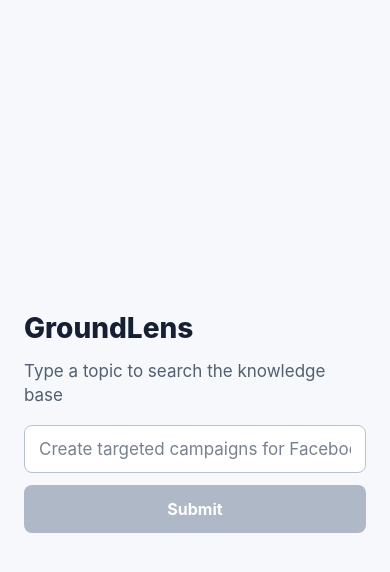
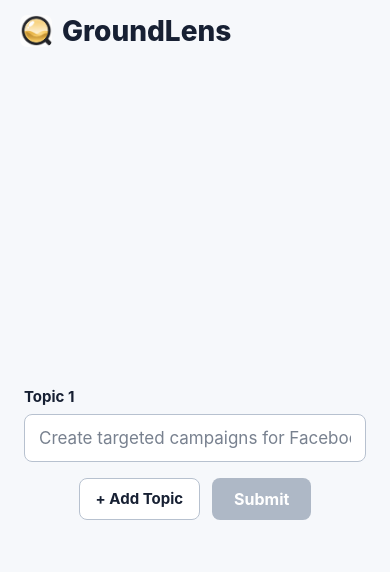
Before and after one commit to hanhanwu/GroundLens, a React Native app in the folder frontend/: screen / in a window 390 px wide. Shown: the top 572 px of the page. Built offline with nearby package versions, Linux system fonts and the light colour scheme.

Commit message:
enable multi topics match, adjust layout

```diff
--- a/frontend/App.tsx
+++ b/frontend/App.tsx
@@ -2,6 +2,7 @@ import { StatusBar } from 'expo-status-bar';
 import { useEffect, useState } from 'react';
 import {
   ActivityIndicator,
+  Image,
   Platform,
   Pressable,
   SafeAreaView,
@@ -23,6 +24,11 @@ type DocumentsResponse = {
   documents: KnowledgeDocument[];
 };
 
+type TopicResult = {
+  topic: string;
+  documents: KnowledgeDocument[];
+};
+
 type ContentBlock = {
   kind: 'heading' | 'paragraph';
   text: string;
@@ -30,6 +36,8 @@ type ContentBlock = {
 
 const BACKEND_URL =
   Platform.OS === 'android' ? 'http://10.0.2.2:8000' : 'http://localhost:8000';
+
+const logoSource = require('./assets/icon.png');
 
 const sectionMarkers = [
   'Before you begin:',
@@ -89,6 +97,15 @@ function getDocumentBody(content: string) {
   return content.split(/\r?\n/).slice(1).join('\n').trim();
 }
 
+function BrandLogo() {
+  return (
+    <View style={styles.brandRow}>
+      <Image source={logoSource} style={styles.logo} />
+      <Text style={styles.brand}>GroundLens</Text>
+    </View>
+  );
+}
+
 function HighlightedText({ text, topic }: { text: string; topic: string }) {
   const normalizedTopic = topic.trim().toLowerCase();
 
@@ -128,27 +145,47 @@ function HighlightedText({ text, topic }: { text: string; topic: string }) {
 }
 
 export default function App() {
-  const [topic, setTopic] = useState('');
-  const [submittedTopic, setSubmittedTopic] = useState('');
-  const [documents, setDocuments] = useState<KnowledgeDocument[]>([]);
+  const [topics, setTopics] = useState(['']);
+  const [submittedTopics, setSubmittedTopics] = useState<string[]>([]);
+  const [topicResults, setTopicResults] = useState<TopicResult[]>([]);
   const [isLoading, setIsLoading] = useState(false);
   const [error, setError] = useState('');
 
-  const canSubmit = topic.trim().length > 0;
+  const canSubmit = topics.some((topic) => topic.trim().length > 0);
+
+  function updateTopic(index: number, text: string) {
+    setTopics((currentTopics) => {
+      const nextTopics = [...currentTopics];
+      nextTopics[index] = text;
+      return nextTopics;
+    });
+  }
+
+  function addTopic() {
+    setTopics((currentTopics) => [...currentTopics, '']);
+  }
 
   function submitTopic() {
-    const nextTopic = topic.trim();
+    const nextTopics = topics
+      .map((topic) => topic.trim())
+      .filter(Boolean);
 
-    if (!nextTopic) {
+    if (nextTopics.length === 0) {
       return;
     }
 
-    setSubmittedTopic(nextTopic);
+    setSubmittedTopics(nextTopics);
+  }
+
+  function editTopics() {
+    setSubmittedTopics([]);
+    setTopicResults([]);
+    setError('');
   }
 
   useEffect(() => {
-    if (!submittedTopic) {
-      setDocuments([]);
+    if (submittedTopics.length === 0) {
+      setTopicResults([]);
       setError('');
       setIsLoading(false);
       return;
@@ -157,7 +194,9 @@ export default function App() {
     setIsLoading(true);
     setError('');
 
-    fetch(`${BACKEND_URL}/documents?topic=${encodeURIComponent(submittedTopic)}`)
+    Promise.all(
+      submittedTopics.map((topic) =>
+        fetch(`${BACKEND_URL}/documents?topic=${encodeURIComponent(topic)}`)
           .then((response) => {
             if (!response.ok) {
               throw new Error('Could not load the knowledge base.');
@@ -165,25 +204,35 @@ export default function App() {
 
             return response.json() as Promise<DocumentsResponse>;
           })
-      .then((data) => setDocuments(data.documents))
+          .then((data) => ({
+            topic,
+            documents: data.documents,
+          }))
+      )
+    )
+      .then(setTopicResults)
       .catch(() => {
-        setDocuments([]);
+        setTopicResults([]);
         setError('Could not reach the backend at http://localhost:8000. Start FastAPI and try again.');
       })
       .finally(() => setIsLoading(false));
-  }, [submittedTopic]);
+  }, [submittedTopics]);
 
-  if (!submittedTopic) {
+  if (submittedTopics.length === 0) {
     return (
       <SafeAreaView style={styles.screen}>
         <StatusBar style="dark" />
-        <View style={styles.startContainer}>
-          <Text style={styles.brand}>GroundLens</Text>
-          <Text style={styles.startPrompt}>Type a topic to search the knowledge base</Text>
+        <View style={styles.topBar}>
+          <BrandLogo />
+        </View>
+        <ScrollView contentContainerStyle={styles.startContainer} keyboardShouldPersistTaps="handled">
+          {topics.map((topic, index) => (
+            <View key={index} style={styles.topicGroup}>
+              <Text style={styles.topicLabel}>Topic {index + 1}</Text>
               <TextInput
                 autoCapitalize="none"
                 autoCorrect={false}
-            onChangeText={setTopic}
+                onChangeText={(text) => updateTopic(index, text)}
                 onSubmitEditing={submitTopic}
                 placeholder="Create targeted campaigns for Facebook"
                 placeholderTextColor="#78818f"
@@ -191,6 +240,12 @@ export default function App() {
                 style={styles.input}
                 value={topic}
               />
+            </View>
+          ))}
+          <View style={styles.actionRow}>
+            <Pressable accessibilityLabel="Add topic" onPress={addTopic} style={styles.addButton}>
+              <Text style={styles.addButtonText}>+ Add Topic</Text>
+            </Pressable>
             <Pressable
               disabled={!canSubmit}
               onPress={submitTopic}
@@ -199,6 +254,7 @@ export default function App() {
               <Text style={styles.submitButtonText}>Submit</Text>
             </Pressable>
           </View>
+        </ScrollView>
       </SafeAreaView>
     );
   }
@@ -207,9 +263,16 @@ export default function App() {
     <SafeAreaView style={styles.screen}>
       <StatusBar style="dark" />
       <View style={styles.header}>
-        <Text style={styles.brand}>GroundLens</Text>
-        <Text style={styles.selectedTopicLabel}>Selected topic</Text>
-        <Text style={styles.selectedTopic}>{submittedTopic}</Text>
+        <BrandLogo />
+        <View style={styles.selectedTopicsRow}>
+          <View style={styles.selectedTopicsText}>
+            <Text style={styles.selectedTopicLabel}>Selected topics</Text>
+            <Text style={styles.selectedTopic}>{submittedTopics.join(', ')}</Text>
+          </View>
+          <Pressable accessibilityLabel="Edit topics" onPress={editTopics} style={styles.editTopicsButton}>
+            <Text style={styles.editTopicsButtonText}>Edit</Text>
+          </Pressable>
+        </View>
       </View>
 
       <ScrollView contentContainerStyle={styles.content} keyboardShouldPersistTaps="handled">
@@ -223,16 +286,25 @@ export default function App() {
             <Text style={styles.noticeTitle}>Connection issue</Text>
             <Text style={styles.noticeText}>{error}</Text>
           </View>
-        ) : documents.length === 0 ? (
+        ) : topicResults.every((result) => result.documents.length === 0) ? (
           <View style={styles.notice}>
             <Text style={styles.noticeTitle}>No matching document</Text>
-            <Text style={styles.noticeText}>Try another topic from the knowledge base.</Text>
+            <Text style={styles.noticeText}>Try other topics from the knowledge base.</Text>
           </View>
         ) : (
-          documents.map((document) => (
-            <View key={document.id} style={styles.document}>
+          topicResults.map((result) => (
+            <View key={result.topic} style={styles.topicResult}>
+              <Text style={styles.topicResultTitle}>{result.topic}</Text>
+              {result.documents.length === 0 ? (
+                <View style={styles.notice}>
+                  <Text style={styles.noticeTitle}>No match for this topic</Text>
+                  <Text style={styles.noticeText}>No document contains "{result.topic}".</Text>
+                </View>
+              ) : (
+                result.documents.map((document) => (
+                  <View key={`${result.topic}-${document.id}`} style={styles.document}>
                     <Text style={styles.documentTitle}>
-                <HighlightedText text={document.title} topic={submittedTopic} />
+                      <HighlightedText text={document.title} topic={result.topic} />
                     </Text>
 
                     {formatContent(getDocumentBody(document.content)).map((block, index) => {
@@ -241,10 +313,13 @@ export default function App() {
                           key={`${document.id}-${index}`}
                           style={block.kind === 'heading' ? styles.sectionHeading : styles.paragraph}
                         >
-                    <HighlightedText text={block.text} topic={submittedTopic} />
+                          <HighlightedText text={block.text} topic={result.topic} />
                         </Text>
                       );
                     })}
+                  </View>
+                ))
+              )}
             </View>
           ))
         )}
@@ -259,9 +334,16 @@ const styles = StyleSheet.create({
     backgroundColor: '#f6f8fb',
   },
   startContainer: {
-    flex: 1,
+    alignItems: 'center',
+    flexGrow: 1,
     justifyContent: 'center',
     paddingHorizontal: 24,
+    paddingVertical: 24,
+  },
+  topBar: {
+    alignItems: 'flex-start',
+    paddingHorizontal: 20,
+    paddingTop: 14,
   },
   header: {
     backgroundColor: '#ffffff',
@@ -271,17 +353,38 @@ const styles = StyleSheet.create({
     paddingBottom: 18,
     paddingTop: 14,
   },
+  brandRow: {
+    alignItems: 'center',
+    flexDirection: 'row',
+    gap: 10,
+    marginBottom: 14,
+  },
+  logo: {
+    borderRadius: 7,
+    height: 32,
+    width: 32,
+  },
   brand: {
     color: '#172033',
     fontSize: 28,
     fontWeight: '800',
-    marginBottom: 14,
   },
   startPrompt: {
     color: '#526071',
     fontSize: 17,
     lineHeight: 24,
     marginBottom: 18,
+  },
+  topicGroup: {
+    maxWidth: 520,
+    marginBottom: 14,
+    width: '100%',
+  },
+  topicLabel: {
+    color: '#172033',
+    fontSize: 15,
+    fontWeight: '700',
+    marginBottom: 8,
   },
   input: {
     backgroundColor: '#ffffff',
@@ -293,13 +396,37 @@ const styles = StyleSheet.create({
     minHeight: 48,
     paddingHorizontal: 14,
   },
+  actionRow: {
+    alignItems: 'center',
+    flexDirection: 'row',
+    gap: 12,
+    justifyContent: 'center',
+    marginTop: 2,
+    maxWidth: 520,
+    width: '100%',
+  },
+  addButton: {
+    alignItems: 'center',
+    backgroundColor: '#ffffff',
+    borderColor: '#b7c1cf',
+    borderRadius: 8,
+    borderWidth: 1,
+    height: 42,
+    justifyContent: 'center',
+    paddingHorizontal: 16,
+  },
+  addButtonText: {
+    color: '#172033',
+    fontSize: 15,
+    fontWeight: '700',
+  },
   submitButton: {
     alignItems: 'center',
     backgroundColor: '#2563eb',
     borderRadius: 8,
     justifyContent: 'center',
-    marginTop: 12,
-    minHeight: 48,
+    minHeight: 42,
+    paddingHorizontal: 22,
   },
   submitButtonDisabled: {
     backgroundColor: '#aeb8c6',
@@ -307,6 +434,29 @@ const styles = StyleSheet.create({
   submitButtonText: {
     color: '#ffffff',
     fontSize: 16,
+    fontWeight: '700',
+  },
+  selectedTopicsRow: {
+    alignItems: 'center',
+    flexDirection: 'row',
+    gap: 12,
+  },
+  selectedTopicsText: {
+    flex: 1,
+  },
+  editTopicsButton: {
+    alignItems: 'center',
+    backgroundColor: '#ffffff',
+    borderColor: '#b7c1cf',
+    borderRadius: 8,
+    borderWidth: 1,
+    justifyContent: 'center',
+    minHeight: 38,
+    paddingHorizontal: 14,
+  },
+  editTopicsButtonText: {
+    color: '#172033',
+    fontSize: 15,
     fontWeight: '700',
   },
   selectedTopicLabel: {
@@ -351,6 +501,16 @@ const styles = StyleSheet.create({
     fontSize: 15,
     lineHeight: 22,
   },
+  topicResult: {
+    gap: 14,
+    marginBottom: 22,
+  },
+  topicResultTitle: {
+    color: '#172033',
+    fontSize: 20,
+    fontWeight: '800',
+    lineHeight: 28,
+  },
   document: {
     backgroundColor: '#ffffff',
     borderColor: '#dde3ec',
```
Also changed, not shown: frontend/assets/favicon.png, frontend/assets/icon.png. Lines whose indentation alone changed are shown as unchanged.
